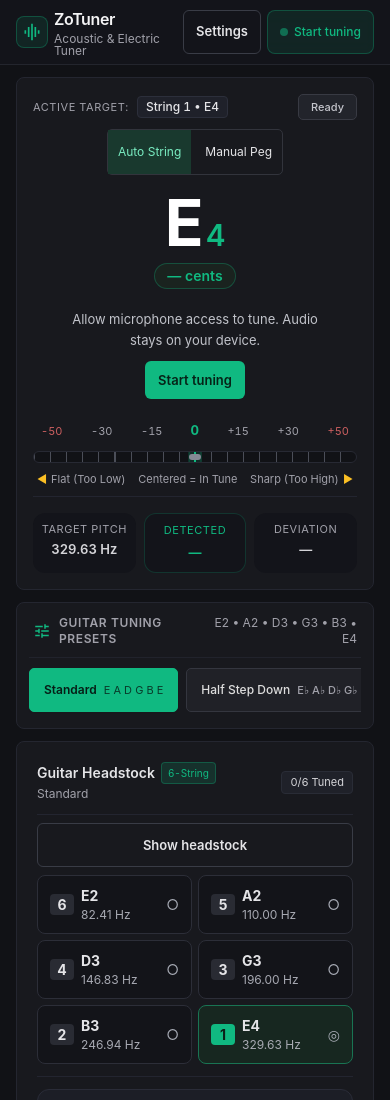
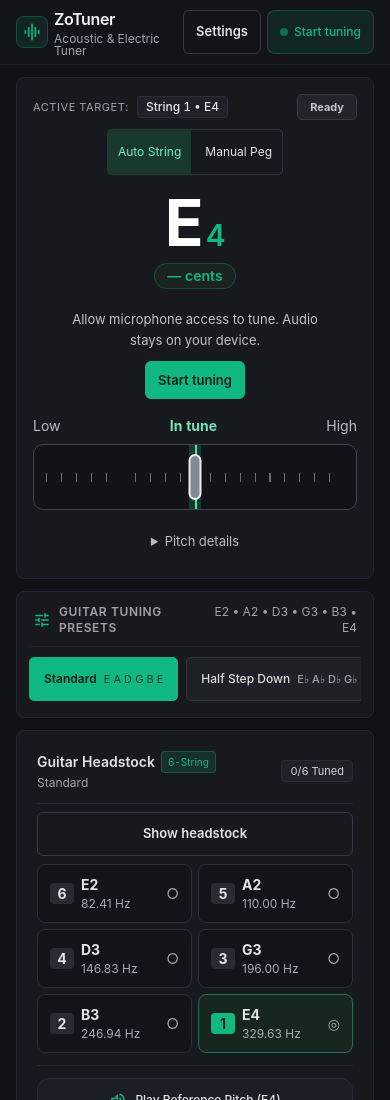
Before and after one commit to zovianmrtn/zotuner, a website built with Vite: page index.html in a window 390 px wide. Shown: the top 1100 px of the page. Built offline with nearby package versions, Linux system fonts and the light colour scheme; files whose address does not match are found by name.

Commit message:
Steady automatic targeting and simplify the pitch meter

```diff
--- a/index.html
+++ b/index.html
@@ -342,51 +342,12 @@
             </p>
             <button id="startBtn" class="primary">Start tuning</button>
           </div>
-          <!-- High-Precision Cent Arc / Meter -->
-          <div class="w-full max-w-lg my-2 z-10 flex flex-col items-center">
-            <!-- Cent Scale Ruler -->
-            <div
-              class="w-full relative h-10 flex items-center justify-between px-2 text-[11px] font-mono-num text-zinc-500 select-none"
-            >
-              <span class="text-red-400/80">-50</span>
-              <span>-30</span>
-              <span>-15</span>
-              <span class="text-xs font-bold text-[#10b981] scale-110">0</span>
-              <span>+15</span>
-              <span>+30</span>
-              <span class="text-red-400/80">+50</span>
-            </div>
-            <!-- Needle Track Bar -->
-            <div
-              class="w-full relative h-3 bg-[#111216] rounded-full border border-[#272933] overflow-hidden flex items-center p-0.5"
-            >
-              <!-- Center zero marker -->
-              <div
-                class="absolute left-1/2 top-0 bottom-0 w-0.5 bg-[#10b981] -translate-x-1/2 z-0"
-              ></div>
-              <!-- In-tune tolerance zone (±3 cents) -->
-              <div
-                class="absolute left-1/2 -translate-x-1/2 top-0 bottom-0 w-8 bg-[#10b981]/15 border-x border-[#10b981]/30 z-0"
-              ></div>
-              <!-- Dynamic Cent Needle -->
-              <div
-                class="absolute top-0.5 bottom-0.5 w-3 bg-[#10b981] rounded-full shadow-[0_0_8px_#10b981] transition-all duration-150 -translate-x-1/2"
-                id="centNeedle"
-              ></div>
-            </div>
-            <div
-              class="w-full flex justify-between text-[11px] text-zinc-500 font-sans mt-2 px-1"
-            >
-              <span class="flex items-center gap-1"
-                ><span class="text-amber-400">◄</span> Flat (Too Low)</span
-              >
-              <span class="text-zinc-400">Centered = In Tune</span>
-              <span class="flex items-center gap-1"
-                >Sharp (Too High) <span class="text-amber-400">►</span></span
-              >
-            </div>
-          </div>
-          <!-- Frequency Readout Strip (Clean Tabular Numbers) -->
+          <section class="pitch-guide" aria-label="Tuning guide">
+  <div class="guide-labels"><span>Low</span><strong>In tune</strong><span>High</span></div>
+  <div class="guide-track"><div class="guide-range"><span id="centNeedle"></span></div></div>
+</section>
+<details class="pitch-details"><summary>Pitch details</summary>
+<!-- Frequency Readout Strip (Clean Tabular Numbers) -->
           <div
             class="w-full grid grid-cols-3 gap-2 pt-4 border-t border-[#232530] text-center font-mono-num z-10"
           >
@@ -430,7 +391,7 @@
               </p>
             </div>
           </div>
-        </div>
+        </details></div>
         <!-- 3. INTERACTIVE 6-STRING HEADSTOCK / TUNING STRIP (4 Cols) -->
         <div
           class="lg:col-span-4 bg-[#16171d] border border-[#242630] rounded-2xl p-5 flex flex-col justify-between shadow-xl"
--- a/src/main.ts
+++ b/src/main.ts
@@ -66,9 +66,14 @@ let sampleRate = 0,
 let recent: number[] = [],
   lastReading = 0,
   noisySince = 0;
+let smoothedHz = 0;
+let lastSmoothTime = 0;
+let candidateSince = 0;
 function resetTracking() {
   stable = 0;
   drifting = 0;
+  smoothedHz = 0;
+  lastSmoothTime = 0;
   recent = [];
   candidate = -1;
   count = 0;
@@ -227,14 +232,14 @@ function receive({ freq, rms }: Reading) {
       put("hint", "Move the microphone closer to your guitar.");
       el("intro").hidden = false;
     }
-    if (now - lastReading > 1000) readout();
+    if (now - lastReading > 1000) { smoothedHz = 0; readout(); }
     return;
   }
   el("intro").hidden = true;
   noisySince = 0;
   lastReading = now;
   recent.push(freq);
-  if (recent.length > 3) recent.shift();
+  if (recent.length > 5) recent.shift();
   const sorted = [...recent].sort((a, b) => a - b);
   freq = sorted[Math.floor(sorted.length / 2)];
   const delta = (i: number) => 1200 * Math.log2(freq / hz(i));
@@ -242,17 +247,26 @@ function receive({ freq, rms }: Reading) {
     let nearest = 0;
     for (let i = 1; i < 6; i++)
       if (Math.abs(delta(i)) < Math.abs(delta(nearest))) nearest = i;
-    if (nearest !== candidate) {
-      candidate = nearest;
-      count = 0;
-    }
-    if (++count >= 3 && target !== nearest) {
+    // A different string must win by a meaningful margin across a sustained pluck.
+    if (nearest !== target && Math.abs(delta(nearest)) + 25 < Math.abs(delta(target))) {
+      stable = drifting = 0;
+      if (candidate !== nearest || count === 0) {
+        candidate = nearest;
+        candidateSince = now;
+      }
+      count++;
+      if (now - candidateSince < 140) return;
       target = nearest;
-      stable = drifting = 0;
+      smoothedHz = 0;
       controls();
       put("announcement", "Target " + label(target));
     }
+    count = 0;
   }
+  const elapsed = Math.min(100, now - lastSmoothTime);
+  const weight = 1 - Math.exp(-elapsed / 120);
+  smoothedHz = smoothedHz ? smoothedHz * (freq / smoothedHz) ** weight : freq;
+  lastSmoothTime = now;
   if (Math.abs(delta(target)) <= 2) {
     drifting = 0;
     stable ||= now;
@@ -273,7 +287,7 @@ function receive({ freq, rms }: Reading) {
       if (now - drifting >= 2000 && locked.delete(target)) controls();
     } else drifting = 0;
   }
-  readout(freq);
+  readout(smoothedHz);
 }
 async function devices() {
   const list = (await navigator.mediaDevices?.enumerateDevices?.()) || [];
--- a/src/style.css
+++ b/src/style.css
@@ -234,22 +234,17 @@ input[type="range"] {
 #centNeedle {
   transition: left 75ms ease-out;
 }
-#centNeedle:before {
-  content: none;
-}
-#centNeedle + span {
-  pointer-events: none;
-}
-div:has(> #centNeedle) {
-  background-image: repeating-linear-gradient(
-    90deg,
-    #4b4e58 0 1px,
-    transparent 1px 5%
-  );
-}
-div:has(> #centNeedle) > .w-8 {
-  width: 4%;
-}
+ .pitch-guide { width:100%; padding-block:12px; }
+.guide-labels {display:flex;justify-content:space-between;align-items:center;margin-bottom:8px;font-size:14px;color:#b9bcc6;}
+.guide-labels strong {color:#6ee7b7;}
+.guide-track {position:relative;border:1px solid #41444d;border-radius:10px;background:#111318;padding:0 12px;}
+.guide-range {position:relative;height:64px;background:linear-gradient(90deg,transparent 47.9%,#133b30 48%,#133b30 52%,transparent 52.1%);}
+.guide-range::before {content:"";position:absolute;left:50%;height:100%;width:2px;background:#5bdbab;}
+.guide-range::after {content:"";position:absolute;inset:43% 0;background:repeating-linear-gradient(90deg,#676b75 0 1px,transparent 1px 5%);pointer-events:none;}
+#centNeedle {position:absolute;top:9px;bottom:9px;width:13px;border-radius:8px;transform:translateX(-50%);z-index:1;border:2px solid #eee;transition:left 90ms linear;}
+.pitch-details {width:100%;font-size:13px;color:#b9bcc6;}
+.pitch-details summary {cursor:pointer;text-align:center;padding:10px;}
+#verdictPill {font-size:clamp(13px,2vw,18px);font-weight:650;}
 @media (max-width: 1023px) {
   header .relative.hidden,
   header div:has(> #cal440) {
```
